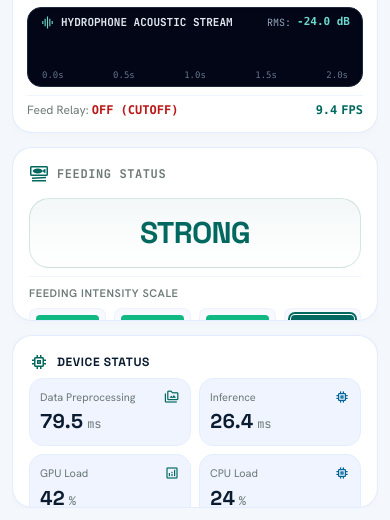
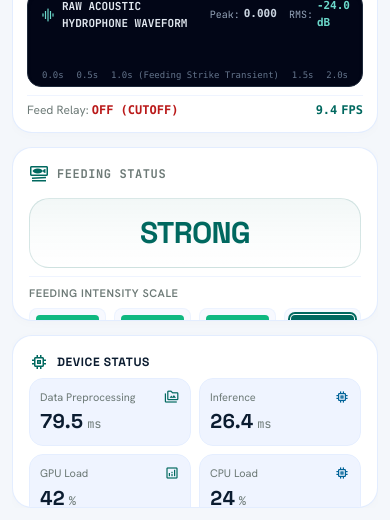
Before and after one commit to hoangphihung2004/Capstone_2026_Fish_Feeding_Intensity, a FastAPI app: page / in a window 390 px wide. Shown: the part 324-844 px from the top of the page. Run offline with FastAPI, Linux system fonts and the light colour scheme; parts of the project's set-up code (start-up, migrations or seed data) failed here and were passed over; some libraries are stand-ins or nearby versions.

Commit message:
feat(dashboard): implement authentic Audacity-style raw audio min-max oscillogram

```diff
--- a/U_FFIA27K_multimodal_deployment/web_dashboard/app.py
+++ b/U_FFIA27K_multimodal_deployment/web_dashboard/app.py
@@ -777,14 +777,29 @@ class ContinuousStreamManager:
             t_a0 = time.perf_counter()
             waveform_slice = self.audio_ring.get_window()
 
-            # Subsample waveform to 128 points for real-time oscilloscope visualization
-            w_reshaped = waveform_slice[:128000].reshape(128, 1000)
-            w_max = w_reshaped.max(axis=1)
-            w_min = w_reshaped.min(axis=1)
-            w_peaks = np.where(np.abs(w_max) >= np.abs(w_min), w_max, w_min)
-            audio_waveform = [round(float(x), 3) for x in w_peaks]
-            rms_val = float(np.sqrt(np.mean(waveform_slice**2)))
+            # Compute Raw Audio Oscilloscope Envelope (300 bins, DC-bias removed, Audacity-style)
+            w_raw = waveform_slice[:128000]
+            w_centered = w_raw - np.mean(w_raw)
+
+            peak_amp = float(np.max(np.abs(w_centered)))
+            rms_val = float(np.sqrt(np.mean(w_centered**2)))
             audio_rms_db = round(float(20 * np.log10(max(1e-5, rms_val))), 1)
+
+            n_bins = 300
+            bin_size = 128000 // n_bins  # 426 samples per bin (~6.6ms resolution)
+            w_bins = w_centered[: n_bins * bin_size].reshape(n_bins, bin_size)
+            bin_mins = w_bins.min(axis=1)
+            bin_maxs = w_bins.max(axis=1)
+
+            # Auto-scale headroom: adaptive reference floor (0.12) to ensure wave is always crisp and visible
+            headroom = max(0.12, min(0.60, peak_amp * 1.15))
+            mins_norm = np.clip(bin_mins / headroom, -1.0, 1.0)
+            maxs_norm = np.clip(bin_maxs / headroom, -1.0, 1.0)
+
+            audio_envelope = [
+                [round(float(mn), 3), round(float(mx), 3)]
+                for mn, mx in zip(mins_norm, maxs_norm)
+            ]
 
             if hasattr(self.service.frontend, "infer"):
                 with self.service.engine_lock:
@@ -878,8 +893,9 @@ class ContinuousStreamManager:
                     "color": feeder_color,
                 },
                 "audio_telemetry": {
-                    "waveform": audio_waveform,
+                    "waveform": audio_envelope,
                     "rms_db": audio_rms_db,
+                    "peak_amp": round(peak_amp, 3),
                     "window_sec": self.window_sec,
                     "sample_rate": 64000,
                 },
--- a/U_FFIA27K_multimodal_deployment/web_dashboard/templates/index.html
+++ b/U_FFIA27K_multimodal_deployment/web_dashboard/templates/index.html
@@ -153,23 +153,29 @@
             <img id="farm-live-img" class="hidden w-full h-full object-cover" src="/static/img/farm_screen.png" alt="Live Pond Camera">
           </div>
 
-          <!-- Underwater Hydrophone Acoustic Waveform (Real-time Oscilloscope) -->
-          <div class="h-20 shrink-0 w-full rounded-xl bg-slate-950 px-3 py-1.5 border border-slate-800 flex flex-col justify-between mb-2 shadow-inner">
+          <!-- Underwater Hydrophone Acoustic Waveform (Real-time Raw Oscilloscope) -->
+          <div class="h-24 shrink-0 w-full rounded-xl bg-slate-950 px-3 py-1.5 border border-slate-800 flex flex-col justify-between mb-2 shadow-inner">
             <!-- Waveform Header -->
             <div class="flex items-center justify-between text-[11px] font-label-sm text-slate-400">
               <div class="flex items-center gap-1.5">
-                <span class="material-symbols-outlined text-primary-fixed-dim text-[15px]">graphic_eq</span>
-                <span class="font-bold text-slate-200">HYDROPHONE ACOUSTIC STREAM</span>
-                <span class="text-slate-500 text-[10px] hidden sm:inline">(2.0s Window · 64 kHz)</span>
+                <span class="material-symbols-outlined text-primary-fixed-dim text-[16px]">graphic_eq</span>
+                <span class="font-bold text-slate-200">RAW ACOUSTIC HYDROPHONE WAVEFORM</span>
+                <span class="text-slate-500 text-[10px] hidden sm:inline">(2.0s · 64 kHz Oscillogram)</span>
               </div>
-              <div class="flex items-center gap-1.5">
-                <span class="text-[10px] text-slate-400">RMS:</span>
-                <span id="farm-audio-rms" class="font-mono text-primary-fixed-dim font-bold text-[11px] tabular-nums">-24.0 dB</span>
+              <div class="flex items-center gap-3">
+                <div class="flex items-center gap-1">
+                  <span class="text-[10px] text-slate-400">Peak:</span>
+                  <span id="farm-audio-peak" class="font-mono text-slate-300 font-bold text-[11px] tabular-nums">0.000</span>
+                </div>
+                <div class="flex items-center gap-1">
+                  <span class="text-[10px] text-slate-400">RMS:</span>
+                  <span id="farm-audio-rms" class="font-mono text-primary-fixed-dim font-bold text-[11px] tabular-nums">-24.0 dB</span>
+                </div>
               </div>
             </div>
 
-            <!-- Oscilloscope Canvas -->
-            <div class="relative flex-1 w-full my-0.5 min-h-0">
+            <!-- Oscilloscope Canvas with dB / Amplitude Scale on Left -->
+            <div class="relative flex-1 w-full my-0.5 min-h-0 flex items-center">
               <canvas id="farm-audio-canvas" class="w-full h-full block"></canvas>
             </div>
 
@@ -177,7 +183,7 @@
             <div class="flex items-center justify-between text-[9px] font-mono text-slate-500 px-0.5 leading-none">
               <span>0.0s</span>
               <span>0.5s</span>
-              <span>1.0s</span>
+              <span>1.0s (Feeding Strike Transient)</span>
               <span>1.5s</span>
               <span>2.0s</span>
             </div>
@@ -442,8 +448,12 @@
       // 5. Underwater Hydrophone Acoustic Waveform
       const audioTel = data.audio_telemetry || {};
       const farmAudioRms = document.getElementById('farm-audio-rms');
+      const farmAudioPeak = document.getElementById('farm-audio-peak');
       if (farmAudioRms && audioTel.rms_db !== undefined) {
         farmAudioRms.textContent = `${audioTel.rms_db.toFixed(1)} dB`;
+      }
+      if (farmAudioPeak && audioTel.peak_amp !== undefined) {
+        farmAudioPeak.textContent = `${audioTel.peak_amp.toFixed(3)}`;
       }
       if (audioTel.waveform) {
         currentAudioWaveform = audioTel.waveform;
@@ -471,17 +481,23 @@
       ctx.scale(dpr, dpr);
       ctx.clearRect(0, 0, w, h);
 
-      // Subtle horizontal baseline
-      ctx.strokeStyle = 'rgba(51, 65, 85, 0.45)';
+      const midY = h / 2;
+      const maxAmp = (h / 2) * 0.92;
+
+      // 1. Technical Baseline & Time Grid
+      // Horizontal Center Baseline (0.0 Level)
+      ctx.strokeStyle = 'rgba(71, 85, 105, 0.7)';
       ctx.lineWidth = 1;
       ctx.beginPath();
-      ctx.setLineDash([3, 3]);
-      ctx.moveTo(0, h / 2);
-      ctx.lineTo(w, h / 2);
+      ctx.setLineDash([4, 3]);
+      ctx.moveTo(0, midY);
+      ctx.lineTo(w, midY);
       ctx.stroke();
       ctx.setLineDash([]);
 
-      // Subtle vertical time markers (0.5s, 1.0s, 1.5s)
+      // Vertical Time Markers (0.5s, 1.0s, 1.5s)
+      ctx.strokeStyle = 'rgba(51, 65, 85, 0.35)';
+      ctx.lineWidth = 1;
       for (let i = 1; i < 4; i++) {
         const gx = (w / 4) * i;
         ctx.beginPath();
@@ -495,40 +511,55 @@
         return;
       }
 
-      const midY = h / 2;
-      const maxAmp = (h / 2) * 0.90;
+      const n = waveform.length;
+      const barWidth = Math.max(1.2, w / n);
 
-      // Filled gradient area under waveform
-      const grad = ctx.createLinearGradient(0, 0, 0, h);
-      grad.addColorStop(0, 'rgba(107, 216, 203, 0.35)');
-      grad.addColorStop(0.5, 'rgba(0, 131, 120, 0.06)');
-      grad.addColorStop(1, 'rgba(107, 216, 203, 0.35)');
+      // 2. Audacity / Soundcloud Raw Oscillogram Vertical Symmetrical Bars
+      ctx.fillStyle = 'rgba(6, 182, 212, 0.50)'; // Translucent Cyan Body
+      for (let i = 0; i < n; i++) {
+        const x = (i / n) * w;
+        let mn = 0, mx = 0;
+        if (Array.isArray(waveform[i])) {
+          mn = waveform[i][0];
+          mx = waveform[i][1];
+        } else {
+          mn = -Math.abs(waveform[i]);
+          mx = Math.abs(waveform[i]);
+        }
+        const yTop = midY - mx * maxAmp;
+        const yBottom = midY - mn * maxAmp;
+        const barH = Math.max(1.5, yBottom - yTop);
+        ctx.fillRect(x, Math.min(yTop, yBottom), barWidth, barH);
+      }
 
+      // 3. Crisp Top & Bottom Peak Envelopes (Audacity Spiky Outer Bounds)
+      ctx.lineWidth = 1.6;
+      ctx.strokeStyle = '#22d3ee'; // Sharp bright cyan
+      ctx.shadowColor = '#06b6d4';
+      ctx.shadowBlur = 4;
+
+      // Top Peak Line
       ctx.beginPath();
-      ctx.moveTo(0, midY);
-      for (let i = 0; i < waveform.length; i++) {
-        const x = (i / (waveform.length - 1)) * w;
-        const y = midY - (waveform[i] * maxAmp);
-        ctx.lineTo(x, y);
-      }
-      ctx.lineTo(w, midY);
-      ctx.closePath();
-      ctx.fillStyle = grad;
-      ctx.fill();
-
-      // Glowing stroke line
-      ctx.shadowColor = '#6bd8cb';
-      ctx.shadowBlur = 4;
-      ctx.strokeStyle = '#6bd8cb';
-      ctx.lineWidth = 1.8;
-      ctx.beginPath();
-      for (let i = 0; i < waveform.length; i++) {
-        const x = (i / (waveform.length - 1)) * w;
-        const y = midY - (waveform[i] * maxAmp);
+      for (let i = 0; i < n; i++) {
+        const x = (i / (n - 1)) * w;
+        const mx = Array.isArray(waveform[i]) ? waveform[i][1] : Math.abs(waveform[i]);
+        const y = midY - mx * maxAmp;
         if (i === 0) ctx.moveTo(x, y);
         else ctx.lineTo(x, y);
       }
       ctx.stroke();
+
+      // Bottom Peak Line
+      ctx.beginPath();
+      for (let i = 0; i < n; i++) {
+        const x = (i / (n - 1)) * w;
+        const mn = Array.isArray(waveform[i]) ? waveform[i][0] : -Math.abs(waveform[i]);
+        const y = midY - mn * maxAmp;
+        if (i === 0) ctx.moveTo(x, y);
+        else ctx.lineTo(x, y);
+      }
+      ctx.stroke();
+
       ctx.restore();
     }
 
```
